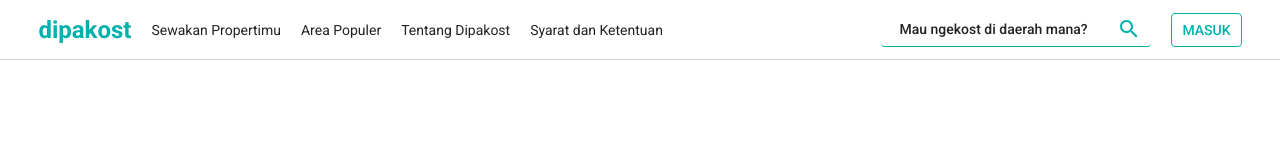
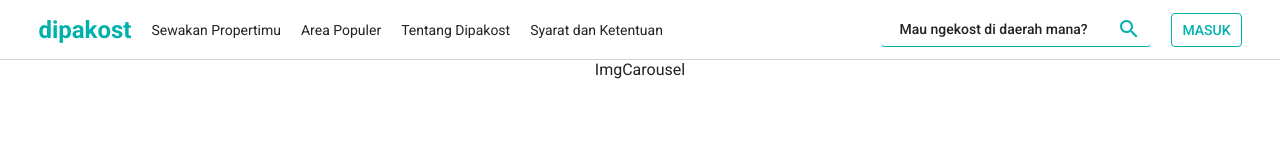
Before and after one commit to irfhan33/dipakost, a React (Create React App) app: page / in a window 1280 px wide. Shown: the top 160 px of the page. Built offline with nearby package versions, Linux system fonts and the light colour scheme.

Commit message:
initialize img carousel

```diff
--- a/src/App.js
+++ b/src/App.js
@@ -1,10 +1,12 @@
 import "./App.css";
+import ImgCarousel from "./components/ImgCarousel";
 import Navbar from "./components/Navbar";
 
 function App() {
   return (
     <div className="App">
       <Navbar />
+      <ImgCarousel />
     </div>
   );
 }
--- a/src/components/ImgCarousel.js
+++ b/src/components/ImgCarousel.js
@@ -0,0 +1,7 @@
+import React from "react";
+
+function ImgCarousel() {
+  return <div>ImgCarousel</div>;
+}
+
+export default ImgCarousel;
```
